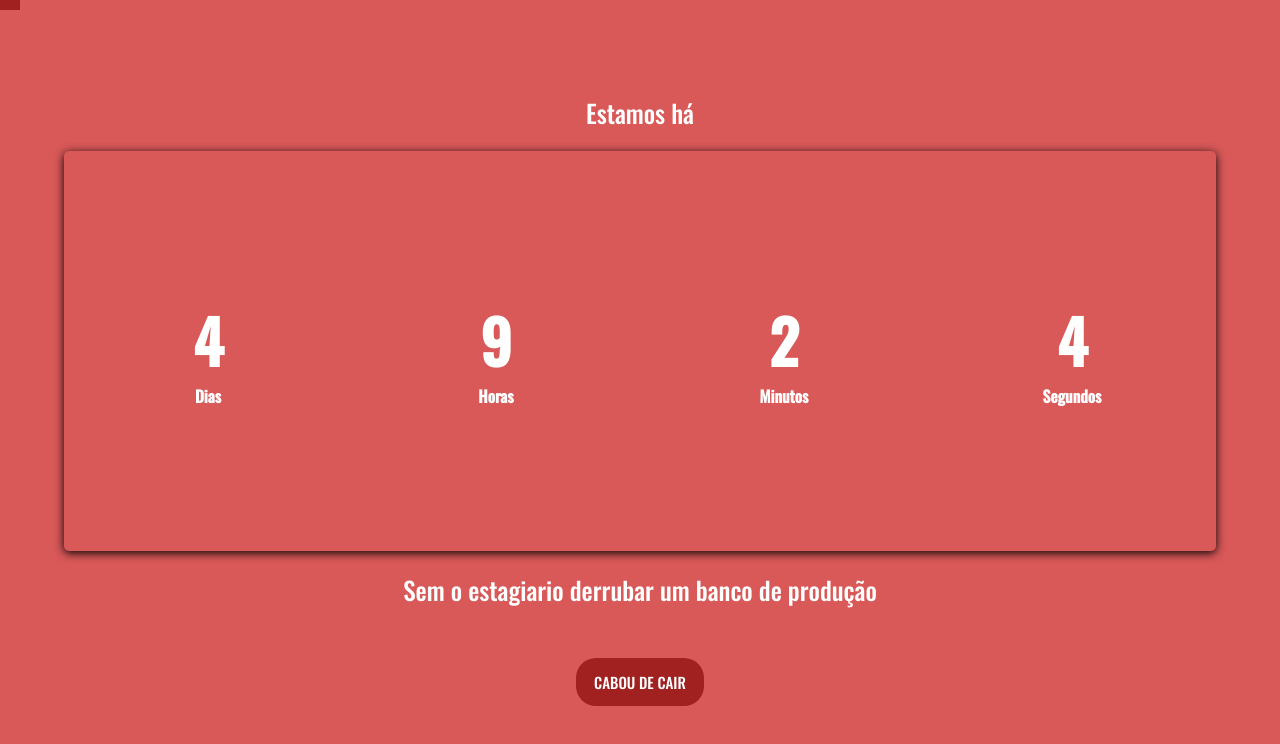
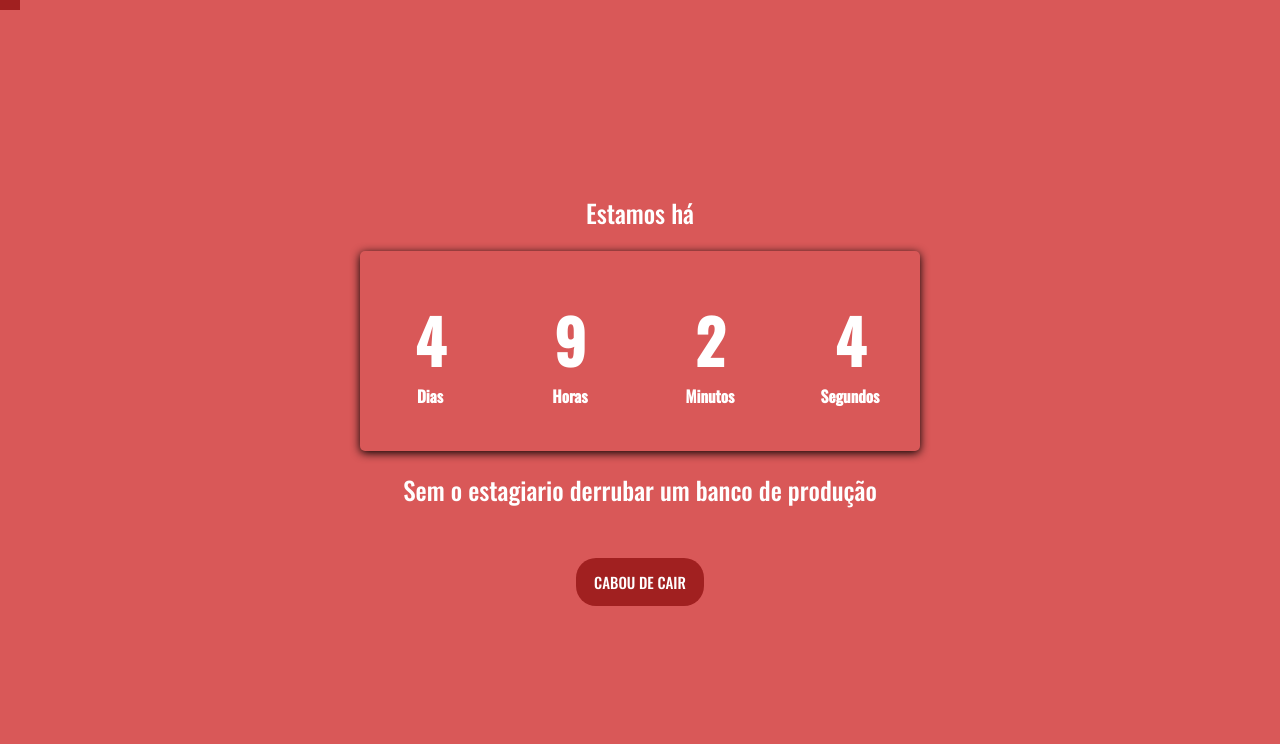
Before and after one commit to Allerman/TicTac, a plain HTML site: page index.html in a window 1280 px wide. Drawn offline with nearby package versions, Linux system fonts and the light colour scheme.

Commit message:
fix: voltando ao tamanho do conteiner inicial

```diff
--- a/style.css
+++ b/style.css
@@ -17,8 +17,8 @@ body{
 }
 
 .conteiner{
-    height: 50vh;
-    width: 90%;
+    height: 200px;
+    width: 560px;
     border-radius: 5px;
     box-shadow: 0px 2px 10px;
     display: flex;
@@ -27,8 +27,8 @@ body{
     background: transparent;
 }
 .conteiner div{
-    height: 80%;
-    width: 30%;
+    height: 170px;
+    width: 150px;
     color: rgb(255, 255, 255);
     display: flex;
     flex-direction: column;
@@ -41,17 +41,17 @@ body{
     font-weight: bolder;
 }
 .conteiner span.tempo{
-    font-size: 16px ;
+    font-size: 16px;
 }
 
+#textoBaixo{
+    margin-top: 20px;
+    font-size: 25px;
+    color: rgb(255, 255, 255);
+}
 #textoCima{
     font-size: 25px;
     margin-bottom: 20px;
-    color: rgb(255, 255, 255);
-}
-#textoBaixo{
-    margin-top: 20px;
-    font-size: 25px;
     color: rgb(255, 255, 255);
 }
 
```
